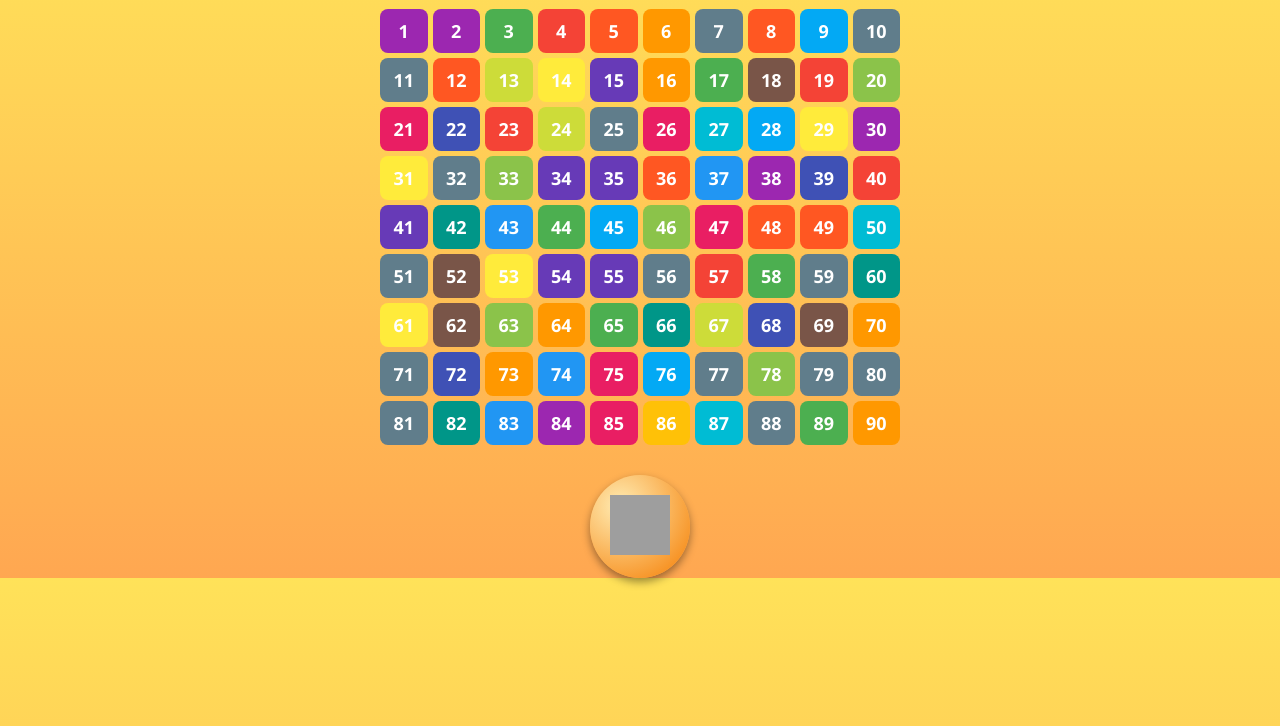
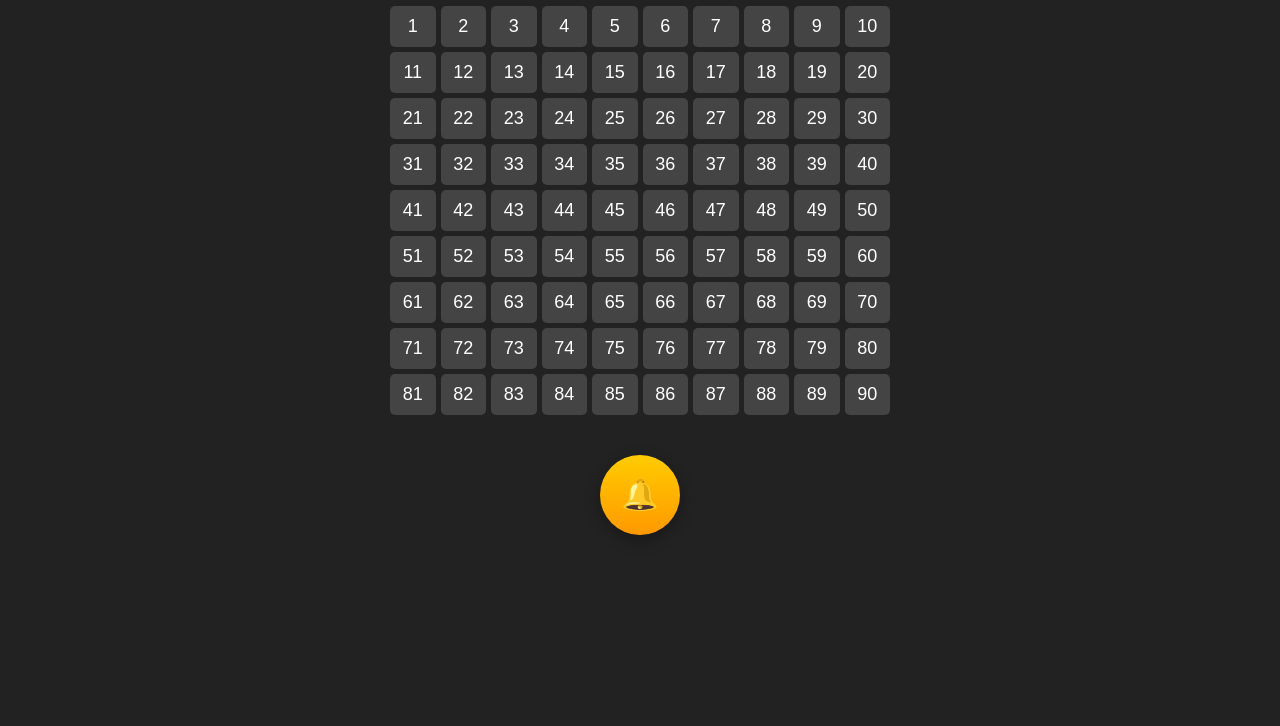
Before and after one commit to jeetumanchanda/tambola-caller, a plain HTML site: page index.html in a window 1280 px wide. Shown: the part 74-800 px from the top of the page. Drawn offline with Linux system fonts and the light colour scheme; grey boxes are pictures that could not be loaded.

Commit message:
Add files via upload

```diff
--- a/index.html
+++ b/index.html
@@ -1,143 +1,98 @@
-
 <!DOCTYPE html>
 <html lang="en">
 <head>
 <meta charset="UTF-8">
 <meta name="viewport" content="width=device-width, initial-scale=1.0">
 <title>Tambola Caller</title>
+<link rel="manifest" href="manifest.json">
+<meta name="theme-color" content="#d32f2f">
 <style>
     body {
-    font-family: 'Segoe UI', sans-serif;
-    background: linear-gradient(to bottom, #ffe259, #ffa751);
+        font-family: Arial, sans-serif;
+        background-color: #222;
+        color: white;
         text-align: center;
         margin: 0;
         padding: 0;
-  }
-  h1 {
-    color: #fff;
-    margin: 15px 0;
-    text-shadow: 2px 2px 4px rgba(0,0,0,0.3);
     }
     .board {
         display: grid;
         grid-template-columns: repeat(10, 1fr);
         gap: 5px;
-    max-width: 520px;
-    margin: 0 auto;
-    padding: 10px;
+        max-width: 500px;
+        margin: 20px auto;
     }
     .cell {
+        background-color: #444;
         padding: 10px;
-    border-radius: 8px;
+        border-radius: 5px;
         font-size: 18px;
-    font-weight: bold;
-    color: #fff;
-    transition: transform 0.2s ease, box-shadow 0.2s ease;
+        transition: background-color 0.3s, transform 0.2s;
     }
-  .cell:hover {
+    .cell.marked {
+        background-color: red;
+        color: white;
         transform: scale(1.1);
-    box-shadow: 0 0 10px rgba(0,0,0,0.3);
     }
-  .marked {
-    background: red !important;
-    border: 2px solid #fff;
-    border-radius: 50%;
-    color: #fff;
-    box-shadow: 0 0 15px rgba(255,255,255,0.8);
-  }
-  .call-button {
-    margin-top: 20px;
-    background: radial-gradient(circle at 30% 30%, #ffecb3, #f57c00);
+    .bell-button {
+        background: linear-gradient(to bottom, #ffcc00, #ff9900);
         border: none;
         border-radius: 50%;
-    padding: 20px;
+        width: 80px;
+        height: 80px;
+        font-size: 30px;
         cursor: pointer;
-    box-shadow: 0 4px 8px rgba(0,0,0,0.4);
-    transition: transform 0.2s ease;
-  }
-  .call-button:hover {
-    transform: scale(1.05);
-  }
-  .call-button img {
-    width: 60px;
-    height: 60px;
+        box-shadow: 0 5px 15px rgba(0,0,0,0.3);
+        margin-top: 20px;
     }
     .overlay {
         position: fixed;
-    top: 0;
-    left: 0;
-    width: 100%;
-    height: 100%;
-    background-color: rgba(0,0,0,0.85);
+        top: 0; left: 0;
+        width: 100%; height: 100%;
+        background: rgba(0,0,0,0.85);
+        color: yellow;
         display: flex;
+        align-items: center;
         justify-content: center;
-    align-items: center;
-    color: white;
-    font-size: 120px;
-    font-weight: bold;
-    text-shadow: 0 0 20px yellow, 0 0 40px orange;
+        font-size: 80px;
         display: none;
         z-index: 1000;
     }
 </style>
 </head>
 <body>
-
 <h1>Tambola Caller</h1>
 <div class="board" id="board"></div>
-
-<button class="call-button" onclick="callNumber()">
-  <img src="https://cdn-icons-png.flaticon.com/512/61/61088.png" alt="Call">
-</button>
-
+<button class="bell-button" id="callBtn">🔔</button>
 <div class="overlay" id="overlay"></div>
-
 <script>
+    let numbers = Array.from({length: 90}, (_, i) => i + 1);
+    let called = [];
     const board = document.getElementById('board');
     const overlay = document.getElementById('overlay');
-  let numbers = Array.from({ length: 90 }, (_, i) => i + 1);
-  let calledNumbers = [];
 
-  const colors = [
-    '#f44336', '#e91e63', '#9c27b0', '#673ab7', '#3f51b5',
-    '#2196f3', '#03a9f4', '#00bcd4', '#009688', '#4caf50',
-    '#8bc34a', '#cddc39', '#ffeb3b', '#ffc107', '#ff9800',
-    '#ff5722', '#795548', '#607d8b'
-  ];
+    numbers.forEach(num => {
+        let cell = document.createElement('div');
+        cell.className = 'cell';
+        cell.id = 'cell-' + num;
+        cell.textContent = num;
+        board.appendChild(cell);
+    });
 
-  function createBoard() {
-    for (let i = 1; i <= 90; i++) {
-      const cell = document.createElement('div');
-      cell.classList.add('cell');
-      cell.id = 'cell-' + i;
-      cell.innerText = i;
-      cell.style.backgroundColor = colors[Math.floor(Math.random() * colors.length)];
-      board.appendChild(cell);
+    document.getElementById('callBtn').addEventListener('click', () => {
+        if (numbers.length === 0) return;
+        let idx = Math.floor(Math.random() * numbers.length);
+        let num = numbers.splice(idx, 1)[0];
+        called.push(num);
+        document.getElementById('cell-' + num).classList.add('marked');
+        overlay.textContent = num;
+        overlay.style.display = 'flex';
+        setTimeout(() => overlay.style.display = 'none', 5000);
+    });
+
+    if ('serviceWorker' in navigator) {
+        navigator.serviceWorker.register('service-worker.js');
     }
-  }
-
-  function callNumber() {
-    if (numbers.length === 0) {
-      alert('All numbers have been called!');
-      return;
-    }
-    const randomIndex = Math.floor(Math.random() * numbers.length);
-    const number = numbers.splice(randomIndex, 1)[0];
-    calledNumbers.push(number);
-    document.getElementById('cell-' + number).classList.add('marked');
-    showOverlay(number);
-  }
-
-  function showOverlay(number) {
-    overlay.innerText = number;
-    overlay.style.display = 'flex';
-    setTimeout(() => {
-      overlay.style.display = 'none';
-    }, 5000);
-  }
-
-  createBoard();
 </script>
-
 </body>
 </html>
```
Also changed, not shown: service-worker.js (added, +20 -0 lines), icon.png (added), manifest.json (added). Lines whose indentation alone changed are shown as unchanged.
